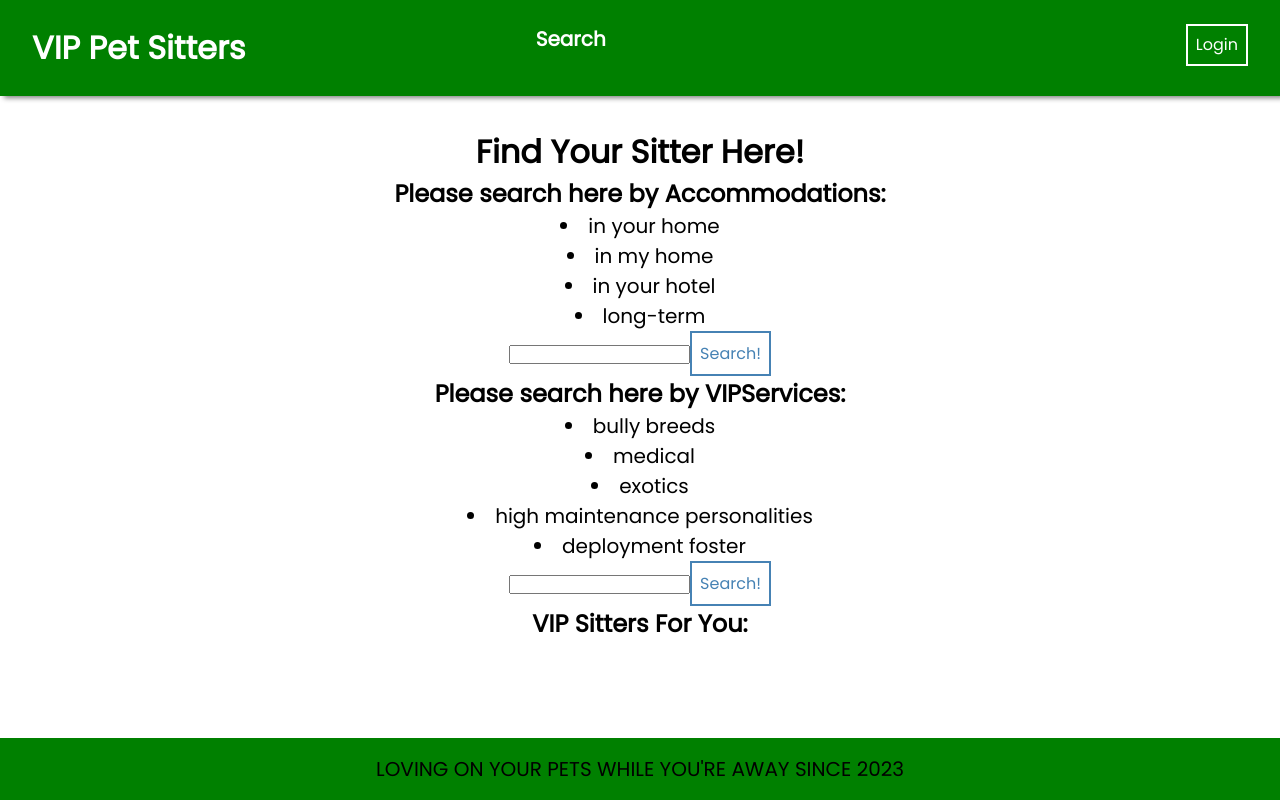
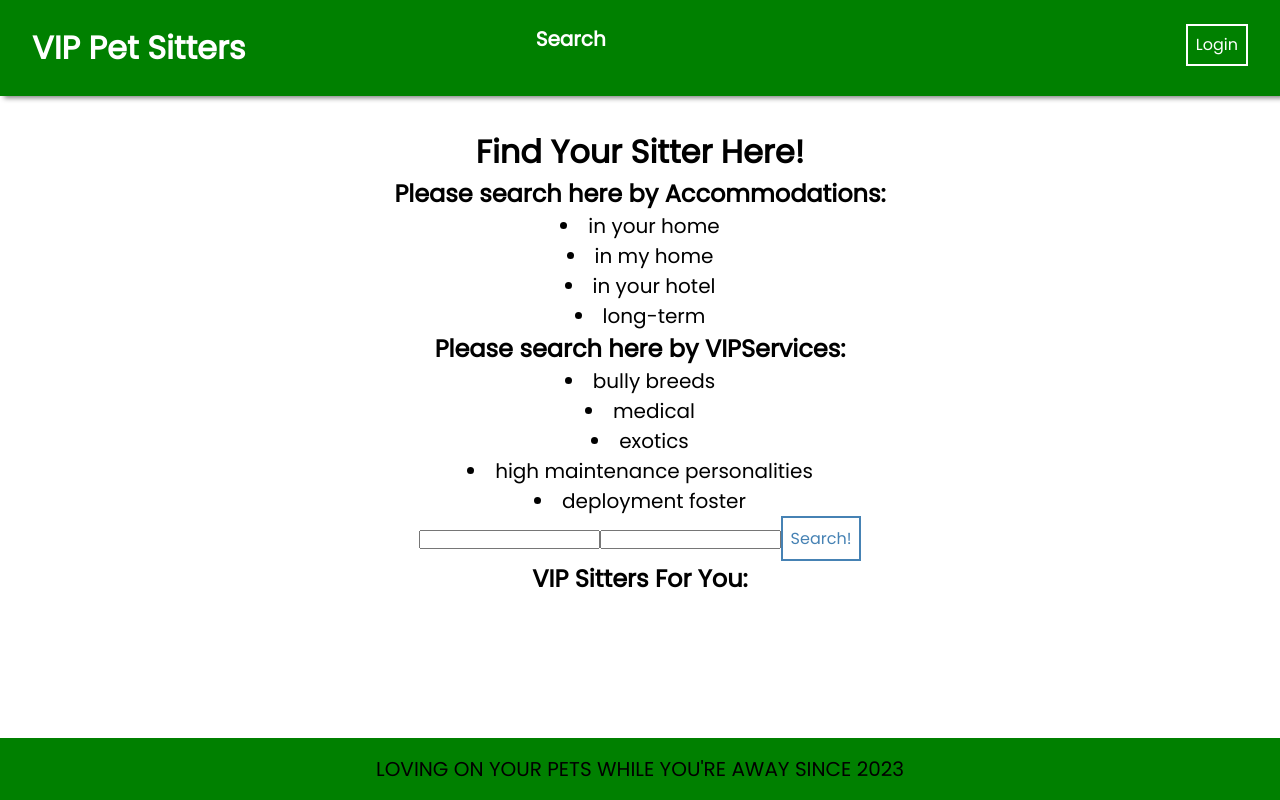
Before and after one commit to jellyphishing/vip-pet-sitters-frontend, a React (Create React App) app: page /searchpage in a window 1280 px wide. Built offline with nearby package versions, Linux system fonts and the light colour scheme.

Commit message:
changed filter of StartsWith to Contains and now the searchbar finally works

```diff
--- a/src/components/SearchBar/SearchBar.jsx
+++ b/src/components/SearchBar/SearchBar.jsx
@@ -2,13 +2,24 @@ import React from "react";
 //import "./SearchBar.css";
 import axios from "axios";
 
-const SearchBar = ({ searchTerm = "", setSearchTerm, handleSubmit }) => {
+const SearchBar = ({
+  searchTerm = "",
+  searchTermSecondary = "",
+  setSearchTerm,
+  setSearchTermSecondary,
+  handleSubmit,
+}) => {
   return (
     <form onSubmit={(e) => handleSubmit(e)} className="searchForm">
       <input
         value={searchTerm}
         onChange={(e) => setSearchTerm(e.target.value)}
       />
+      <input
+        value={searchTermSecondary}
+        onChange={(e) => setSearchTermSecondary(e.target.value)}
+      />
+
       <button type="submit">Search!</button>
     </form>
   );
--- a/src/pages/LoginPage/LoginPage.jsx
+++ b/src/pages/LoginPage/LoginPage.jsx
@@ -30,6 +30,7 @@ const LoginPage = () => {
           financially, our pet paid the price. This is why we created VIP Pet
           Sitters!
         </p>
+        <br></br>
         <p>
           Need to find a pet sitter for your animal and struggling to find the
           right fit? Maybe you have a high maintenace bully breed? Or an exotic
--- a/src/pages/SearchPage/SearchPage.jsx
+++ b/src/pages/SearchPage/SearchPage.jsx
@@ -8,6 +8,7 @@ import useAuth from "../../hooks/useAuth";
 
 const SearchPage = () => {
   const [searchTerm, setSearchTerm] = useState("");
+  const [searchTermSecondary, setSearchTermSecondary] = useState("");
   const [searchResults, setSearchResults] = useState([]);
   const [user, token] = useAuth();
 
@@ -15,10 +16,14 @@ const SearchPage = () => {
     try {
       let lowerCaseSearch = searchTerm.toLowerCase();
       let response = await axios.get(
-        `https://localhost:5001/api/sitters/name/${lowerCaseSearch}/`,
+        `https://localhost:5001/api/sitters/find`,
         {
           headers: {
             Authorization: "Bearer " + token,
+          },
+          params: {
+            accommodations: searchTerm,
+            vipServices: searchTermSecondary,
           },
         }
       );
@@ -39,18 +44,10 @@ const SearchPage = () => {
 
       <div>
         <h2>Please search here by Accommodations: </h2>
-        <li>in your home</li>
+        <li>in your home </li>
         <li>in my home</li>
         <li>in your hotel</li>
         <li>long-term</li>
-        <SearchBar
-          searchTerm={searchTerm}
-          setSearchTerm={setSearchTerm}
-          handleSubmit={handleSubmit}
-        />
-      </div>
-
-      <div>
         <h2>Please search here by VIPServices: </h2>
         <li>bully breeds</li>
         <li>medical</li>
@@ -59,7 +56,9 @@ const SearchPage = () => {
         <li>deployment foster</li>
         <SearchBar
           searchTerm={searchTerm}
+          searchTermSecondary={searchTermSecondary}
           setSearchTerm={setSearchTerm}
+          setSearchTermSecondary={setSearchTermSecondary}
           handleSubmit={handleSubmit}
         />
       </div>
```
